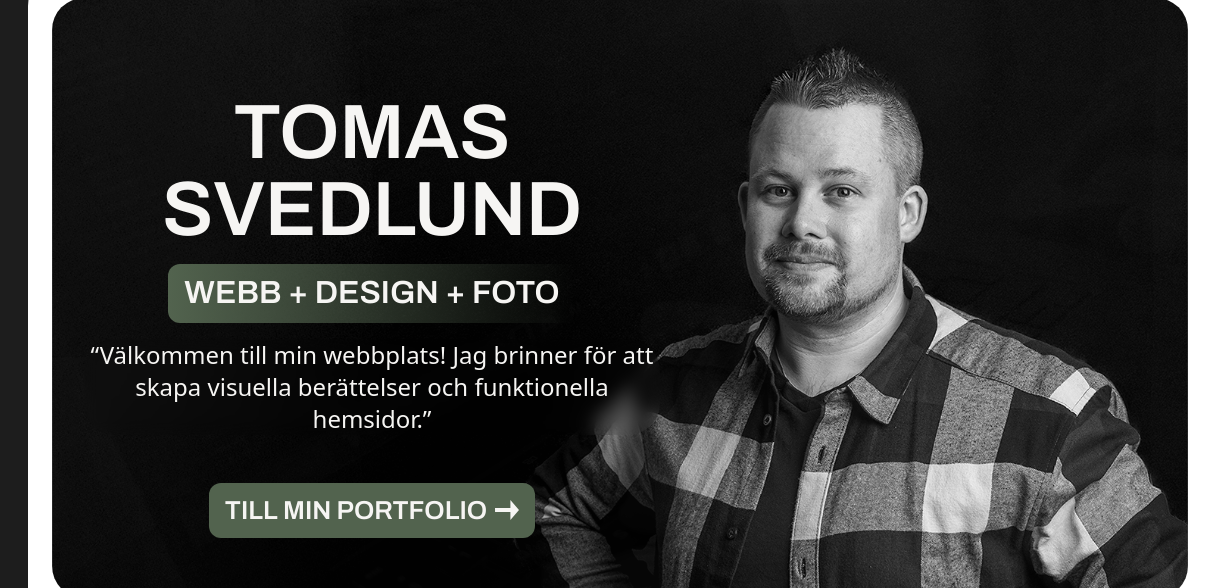
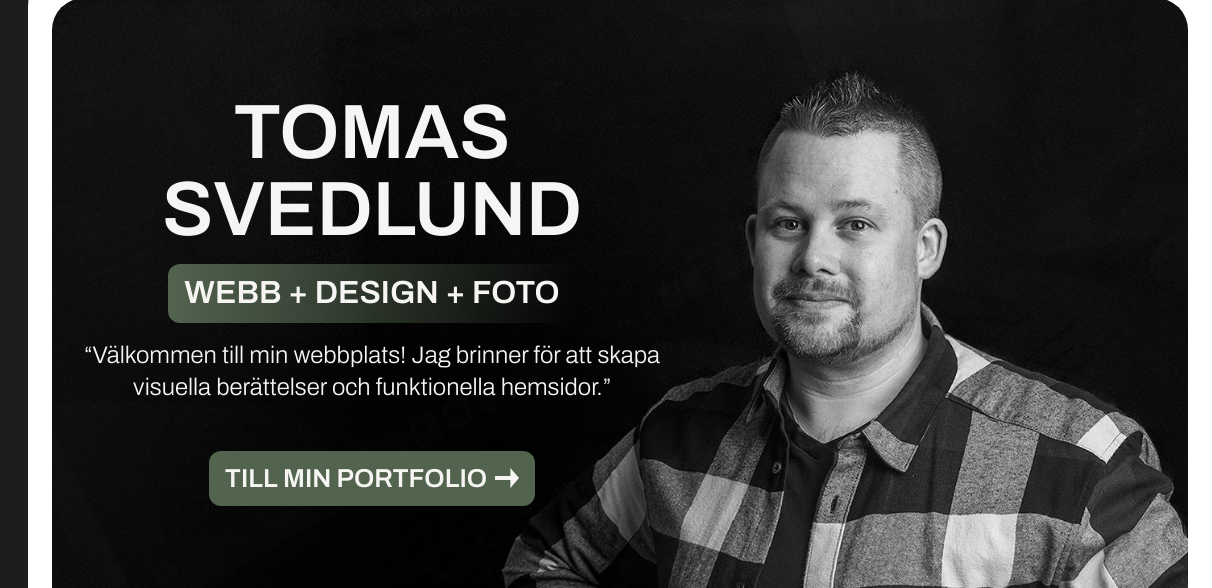
Before and after one commit to tomassvedlund/tomas-svedlund-portfolio, a website: page index.html in a window 1280 px wide. Shown: the part 122-710 px from the top of the page, 68-1280 px from the left. Drawn offline with nearby package versions, Linux system fonts and the light colour scheme.

Commit message:
some corrections

```diff
--- a/index.html
+++ b/index.html
@@ -148,17 +148,17 @@
   <section id="hero hero-change" data-label="Välkommen" class=" lg:ml-24 mt-24 max-w-full max-h-screen text-portfolio-light px-3 md:px-6 pt-6">
 
     <!-- Hero Image (Changing with "hero-change.js") -->
-    <div id="hero-change" class="w-full h-[30vh] md:h-[40vh] lg:h-[50vh] xl:h-[75vh] bg-cover bg-center bg-no-repeat transition-all duration-1000 rounded-4xl"></div>
+    <div id="hero-change" class="w-full h-[30vh] md:h-[40vh] lg:h-[50vh] xl:h-[85vh] bg-cover bg-center bg-no-repeat transition-all duration-1000 rounded-4xl"></div>
 
 
     <!-- Hero Inner -->
     <div class="">
 
       <!-- Hero Content -->
-      <div class="absolute top-60 left-12 md:top-30 md:left-18 lg:left-38 max-w-sm md:max-w-md xl:max-w-xl 2xl:max-w-2xl lg:text-center flex flex-col gap align-center items-start lg:items-center">
+      <div class="absolute top-50 sm:top-40 left-12 md:top-30 md:left-18 lg:left-38 max-w-sm md:max-w-md xl:max-w-xl 2xl:max-w-2xl lg:text-center flex flex-col gap align-center items-start lg:items-center">
 
         <!-- Name -->
-        <div class="text-center top-0 left-0 bg-portfolio-black-bread md:bg-transparent rounded-lg ">
+        <div class="flex justify-center align-center text-center top-0 left-0 bg-portfolio-black-bread md:bg-transparent rounded-lg ">
           <h1 class=" font-semibold text-center max-w-full md:text-start lg:text-center">
           Tomas Svedlund
           </h1>
@@ -172,7 +172,7 @@
         <!-- Introduction -->
         <div class="hidden md:block max-w-xl max-h-full mt-4 mb-12 backdrop-blur-sm rounded-4xl">
 
-          <span class="text-sm md:text-lg xl:text-2xl 2xl:text-3xl">
+          <span class="text-sm md:text-lg xl:text-2xl 2xl:text-3xl font-headings font-light">
             “Välkommen till min webbplats! Jag brinner för att skapa visuella berättelser och funktionella hemsidor.”
           </span>
 
```
Also changed, not shown: about.html (+1 -1 lines), contact.html (+5 -5 lines), style.css.
